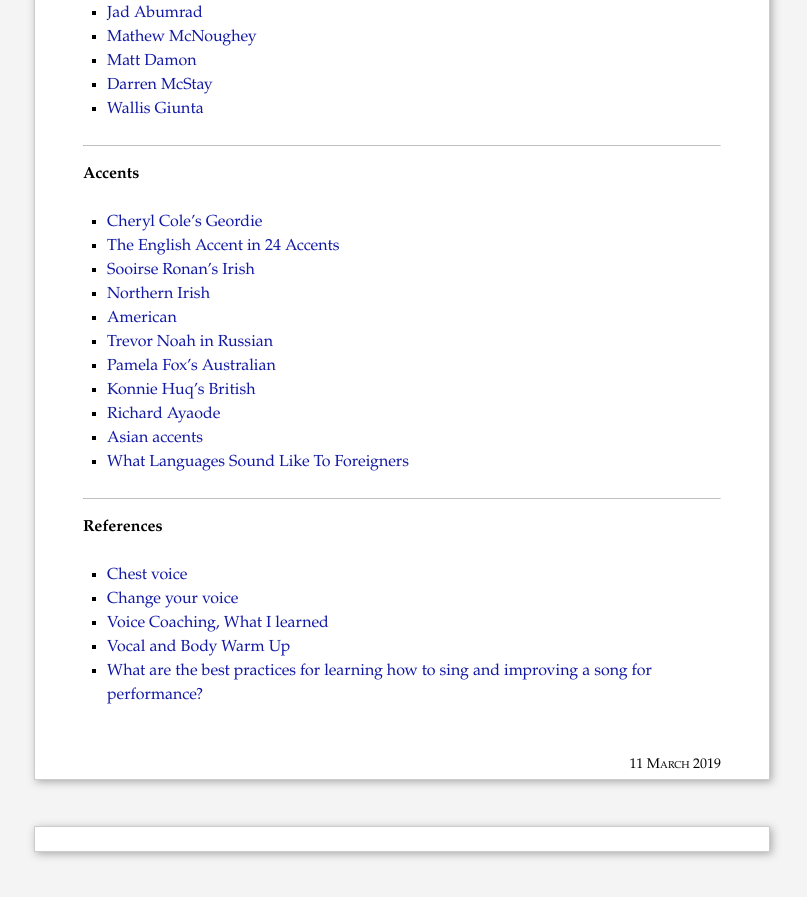
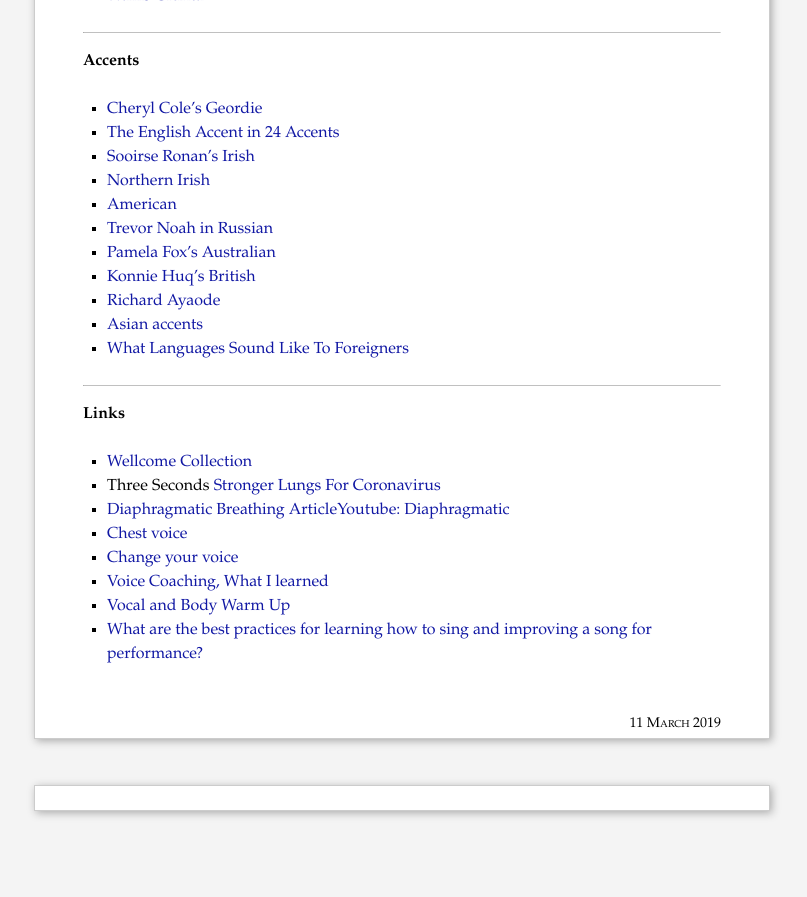
Before and after one commit to piyushahuja/piyushahuja.github.io, a Jekyll site: the page built from _posts/guides/2019-03-11-voice.md, in a window 1280 px wide and 900 px high, scrolled down 2560 px. Shown: the top 897 px of the window, without its empty margins (238-1045 px from the left). Built offline with Jekyll 4.4.1, drawn with Linux system fonts in a browser that asks for light colours; comment, search, counter and statistics services are not loaded; after the commit the page ends 3419 px from its top, so only the background shows below that; some of the changed text lies outside the part shown.

Commit message:
auto deployed

```diff
--- a/_posts/guides/2019-03-11-voice.md
+++ b/_posts/guides/2019-03-11-voice.md
@@ -97,8 +90,11 @@
 
 ----
 
-**References**
+**Links**
 
+- [Wellcome Collection](https://www.youtube.com/watch?v=_VYaEma4G5s&list=UUQHcvhpkH0z5lFd2LbKzIBQ&index=38)
+- Three Seconds [Stronger Lungs For Coronavirus](https://www.youtube.com/watch?v=HwLzAdriec0&feature=youtu.be&fbclid=IwAR1mwJz5IgIaByj8kg54CQ38sxBB0N44ca1x1rfyVOlaMZA5Hyr_2-KLjPo)
+- [Diaphragmatic Breathing Article](https://my.clevelandclinic.org/health/articles/9445-diaphragmatic-breathing)[Youtube: Diaphragmatic](https://www.youtube.com/watch?v=hmi6sNG9ttM)
 - [Chest voice](https://www.nicknotas.com/blog/how-to-develop-a-confident-attractive-voice/)
 - [Change your voice](http://www.wikihow.com/Change-Your-Voice)
 - [Voice Coaching, What I learned](http://blog.pamelafox.org/2015/10/voice-coaching-what-i-learned.html)
```
Also changed, not shown: other parts of _posts/guides/2019-03-11-voice.md (+0 -7 lines).
